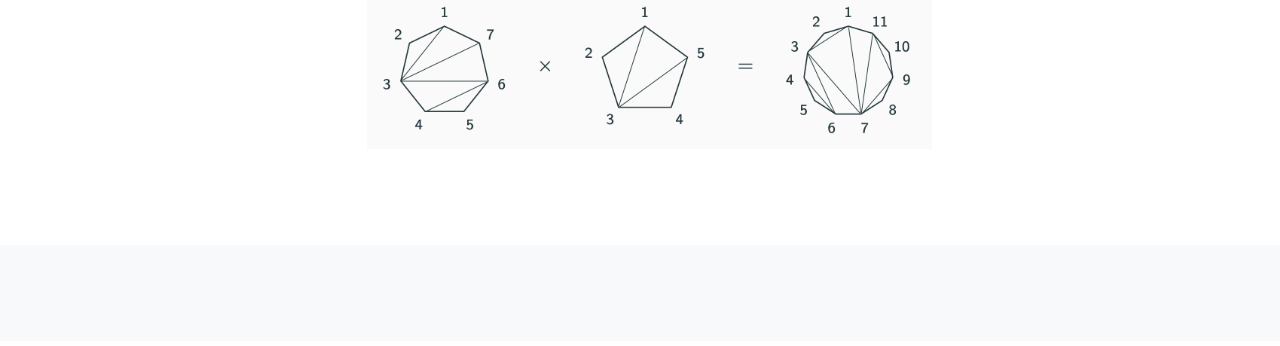
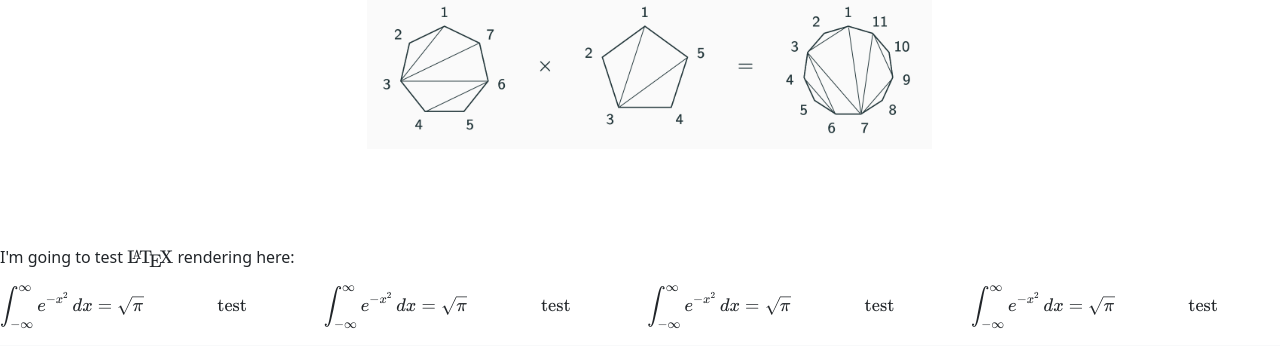
Before and after one commit to bncling/testing_with_django, a Django app: template jobs/templates/jobs/home.html in a window 1280 px wide. Shown: the part 299-645 px from the top of the page. Run offline with Django 3.2, Linux system fonts and the light colour scheme; the template is opened without the code that fills it, so the values that code supplies are empty; some libraries are stand-ins or nearby versions.

Commit message:
adding LaTeX support to the main homepage

```diff
--- a/jobs/templates/jobs/home.html
+++ b/jobs/templates/jobs/home.html
@@ -141,6 +141,13 @@
     </div>
   </section>
 
+  <p>I'm going to test $\LaTeX$ rendering here: \[ \int_{-\infty}^\infty e^{-x^2} \, dx = \sqrt{\pi}
+  \qquad \qquad \text{test} \qquad \qquad \int_{-\infty}^\infty e^{-x^2} \, dx = \sqrt{\pi}
+  \qquad \qquad \text{test} \qquad \qquad \int_{-\infty}^\infty e^{-x^2} \, dx = \sqrt{\pi}
+  \qquad \qquad \text{test} \qquad \qquad \int_{-\infty}^\infty e^{-x^2} \, dx = \sqrt{\pi}
+  \qquad \qquad \text{test} \qquad \qquad \int_{-\infty}^\infty e^{-x^2} \, dx = \sqrt{\pi}
+  \qquad \qquad \text{test} \qquad \qquad  \]</p>
+
   <div class="album py-5 bg-body-tertiary">
     <div class="container">
 
@@ -172,5 +179,85 @@
     <script src="https://cdn.jsdelivr.net/npm/@popperjs/core@2.11.7/dist/umd/popper.min.js" integrity="sha384-zYPOMqeu1DAVkHiLqWBUTcbYfZ8osu1Nd6Z89ify25QV9guujx43ITvfi12/QExE" crossorigin="anonymous"></script>
 	<script src="https://cdn.jsdelivr.net/npm/bootstrap@5.3.0-alpha3/dist/js/bootstrap.min.js" integrity="sha384-Y4oOpwW3duJdCWv5ly8SCFYWqFDsfob/3GkgExXKV4idmbt98QcxXYs9UoXAB7BZ" crossorigin="anonymous"></script>
 
+  <!-- KaTeX auto-render extension -->
+<link rel="stylesheet" href="https://cdn.jsdelivr.net/npm/katex@0.13.11/dist/katex.min.css" integrity="sha384-Um5gpz1odJg5Z4HAmzPtgZKdTBHZdw8S29IecapCSB31ligYPhHQZMIlWLYQGVoc" crossorigin="anonymous">
+<script defer src="https://cdn.jsdelivr.net/npm/katex@0.13.11/dist/katex.min.js" integrity="sha384-YNHdsYkH6gMx9y3mRkmcJ2mFUjTd0qNQQvY9VYZgQd7DcN7env35GzlmFaZ23JGp" crossorigin="anonymous"></script>
+<script defer src="https://cdn.jsdelivr.net/npm/katex@0.13.11/dist/contrib/auto-render.min.js" integrity="sha384-vZTG03m+2yp6N6BNi5iM4rW4oIwk5DfcNdFfxkk9ZWpDriOkXX8voJBFrAO7MpVl" crossorigin="anonymous"></script>
+<script>
+    document.addEventListener("DOMContentLoaded", function() {
+        renderMathInElement(document.body, {
+          // customised options
+          // • auto-render specific keys, e.g.:
+          delimiters: [
+              {left: '$$', right: '$$', display: true},
+              {left: '$', right: '$', display: false},
+              {left: '\\(', right: '\\)', display: false},
+              {left: '\\[', right: '\\]', display: true}
+          ],
+          macros: {
+            "\\Ts": "\\mathcal{T}_{\\text{std}}",
+            "\\R":"\\mathbb{R}",
+            "\\N":"\\mathbb{N}",
+            "\\Z":"\\mathbb{Z}",
+            "\\Q":"\\mathbb{Q}",
+            "\\F":"\\mathbb{F}",
+            "\\C":"\\mathbb{C}",
+            "\\Even":"\\mathbb{E}",
+            "\\Odd":"\\mathbb{O}",
+            "\\Poly":"\\mathcal{P}",
+            "\\st":"\\text{ s.t. }",
+            "\\T":"\\mathcal{T}",
+            "\\Ts":"\\mathcal{T}_\\text{std}",
+            "\\Rs":"\\mathbb{R}_\\text{std}",
+            "\\inv":"^{-1}",
+            "\\dg":"\\^{circ}",
+            "\\B":"\\mathscr{B}",
+            "\\BLL":"\\mathcal{B}_\\text{LL}",
+            "\\RLL":"\\mathbb{R}_\\text{LL}",
+            "\\TLL":"\\mathcal{T}_\\text{LL}",
+            "\\Rh":"\\mathbb{R}_\\text{har}",
+            "\\Hbub":"\\mathbb{H}_\\text{bub}",
+            "\\Zar":"\\mathbb{Z}_\\text{arith}",
+            "\\lcm":"\\text{lcm}",
+            "\\Sub":"\\mathscr{S}",
+            "\\Cl":"\\text{Cl}",
+            "\\Span":"\\text{span}",
+            "\\Lin":"\\mathcal{L}",
+            "\\nl":"\\text{null }",
+            "\\range":"\\text{range }",
+            "\\M":"\\mathcal{M}",
+            "\\Sym":"\\text{Sym}",
+            "\\Aut":"\\text{Aut}",
+            "\\im":"\\text{im}",
+            "\\inn":"\\text{Inn}",
+            "\\id":"\\text{id}",
+            "\\stirlingI":"\\genfrac{[}{]}{0pt}{}{#1}{#2}",
+            "\\stirlingII":"\\genfrac{\\{}{\\}}{0pt}{}{#1}{#2}",
+            "\\Cov":"\\mathscr{C}",
+            "\\im":"\\text{im}",
+            "\\pring":"{#1}[{#2}]",
+            "\\V":"\\mathbf{V}",
+            "\\I":"\\mathbf{I}",
+            "\\Tor":"\\mathbb{T}",
+            "\\Sp":"\\mathbb{S}",
+            "\\RP":"\\mathbb{R}\\text{P}"
+          },
+          // • rendering keys, e.g.:
+          throwOnError : false
+        });
+    });
+</script>
+
+<!-- styling for the KaTeX -->
+<style>
+  .katex-display {
+    overflow-x: auto;
+    overflow-y: hidden;
+  }
+  .katex {
+      font: normal 1.15em KaTeX_Main,Times New Roman,serif;
+  }
+</style>
+
   </body>
 </html>
```
